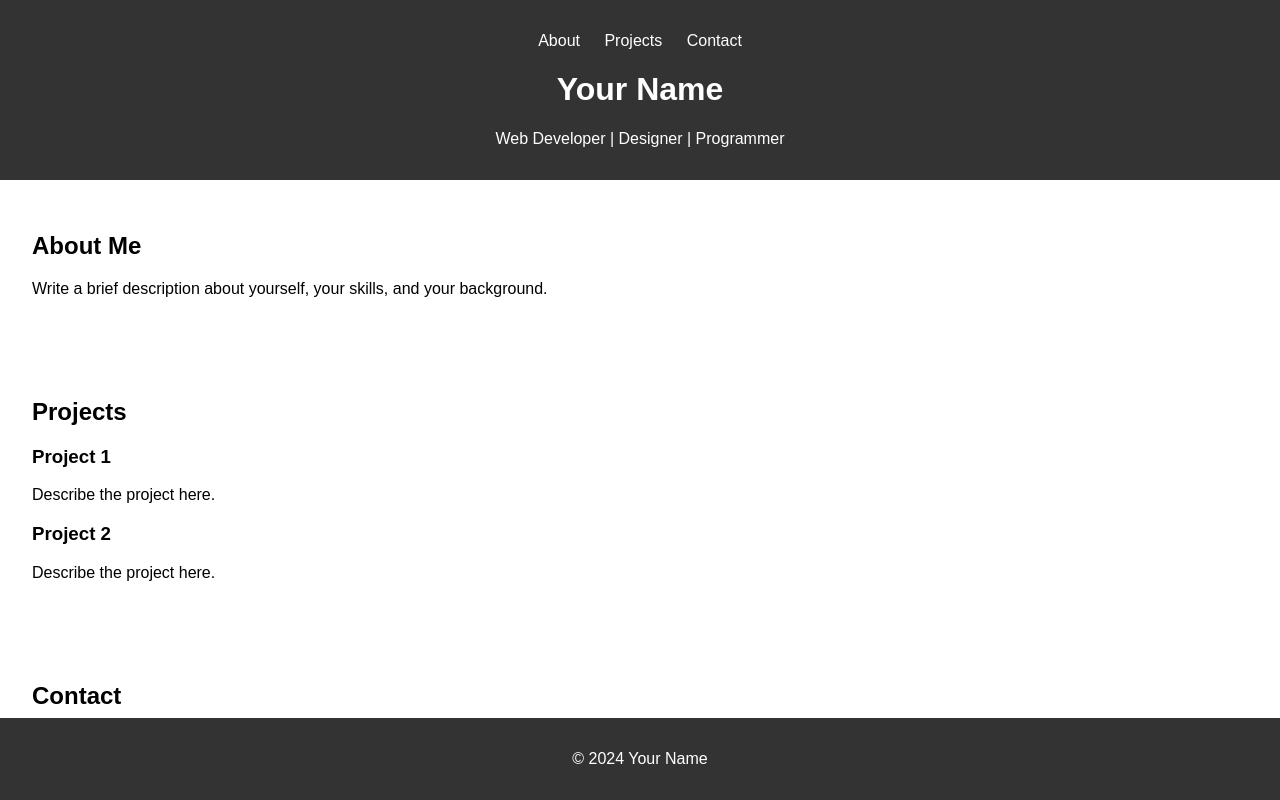
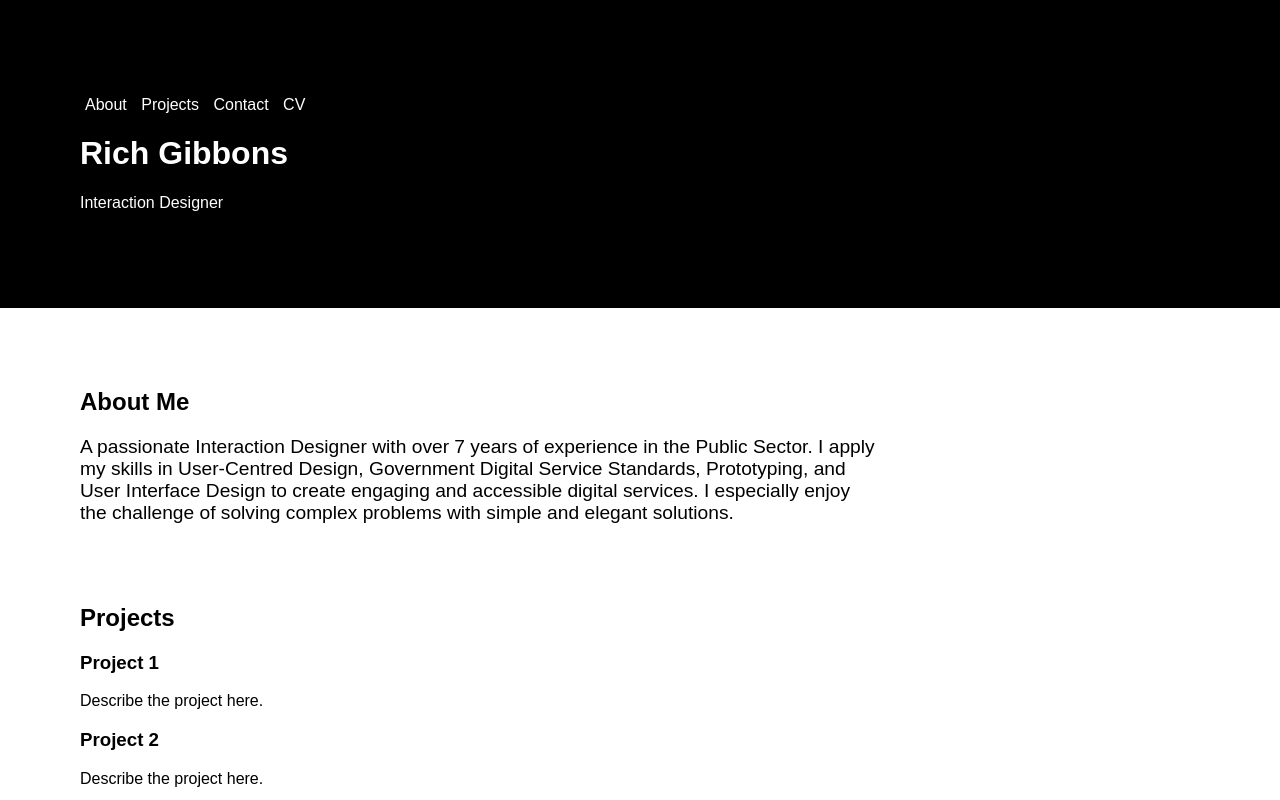
Before and after one commit to GibbonsRich/rich-gibbons, a plain HTML site: page index.html in a window 1280 px wide. Shown: the top 800 px of the page. Drawn offline with Linux system fonts and the light colour scheme.

Commit message:
updated content and padding

```diff
--- a/index.html
+++ b/index.html
@@ -3,7 +3,7 @@
 <head>
     <meta charset="UTF-8">
     <meta name="viewport" content="width=device-width, initial-scale=1.0">
-    <title>Your Name - Portfolio</title>
+    <title>Rich Gibbons</title>
     <link rel="stylesheet" href="styles.css">
 </head>
 <body>
@@ -13,15 +13,25 @@
                 <li><a href="#about">About</a></li>
                 <li><a href="#projects">Projects</a></li>
                 <li><a href="#contact">Contact</a></li>
+                <li><a href="Richard-Gibbons-CV-2024.pdf" target="_blank">CV</a></li>
             </ul>
         </nav>
-        <h1>Your Name</h1>
-        <p>Web Developer | Designer | Programmer</p>
+        <h1>Rich Gibbons</h1>
+        <p>Interaction Designer</p>
     </header>
 
     <section id="about">
         <h2>About Me</h2>
-        <p>Write a brief description about yourself, your skills, and your background.</p>
+        <p style="font-size: larger;">A passionate Interaction Designer with over 7
+            years of experience in the Public Sector.
+
+            I apply my skills in User-Centred Design,
+            Government Digital Service Standards,
+            Prototyping, and User Interface Design to
+            create engaging and accessible digital
+            services. I especially enjoy the challenge of
+            solving complex problems with simple and
+            elegant solutions.</p>
     </section>
 
     <section id="projects">
@@ -51,7 +61,7 @@
     </section>
 
     <footer>
-        <p>&copy; 2024 Your Name</p>
+        <p>&copy; 2024 Rich Gibbons</p>
     </footer>
 
     <script src="script.js"></script>
--- a/styles.css
+++ b/styles.css
@@ -6,10 +6,10 @@ body {
 }
 
 header {
-    background: #333;
+    background: #000000;
     color: white;
-    padding: 1rem;
-    text-align: center;
+    padding: 5rem;
+    text-align: left;
 }
 
 nav ul {
@@ -19,7 +19,7 @@ nav ul {
 
 nav ul li {
     display: inline;
-    margin: 0 10px;
+    margin: 0 5px;
 }
 
 nav ul li a {
@@ -28,7 +28,12 @@ nav ul li a {
 }
 
 section {
-    padding: 2rem;
+    text-align: left;
+    margin-right: 400px;
+    margin-top: 5rem;
+    margin-bottom: 5rem;
+    padding-left: 5rem;
+
 }
 
 #projects .project {
@@ -65,11 +70,11 @@ form button:hover {
 }
 
 footer {
-    background: #333;
+    background: #000000;
     color: white;
     text-align: center;
     padding: 1rem 0;
-    position: fixed;
+    position: static;
     width: 100%;
     bottom: 0;
 }
```
Also changed, not shown: 1 other file.
